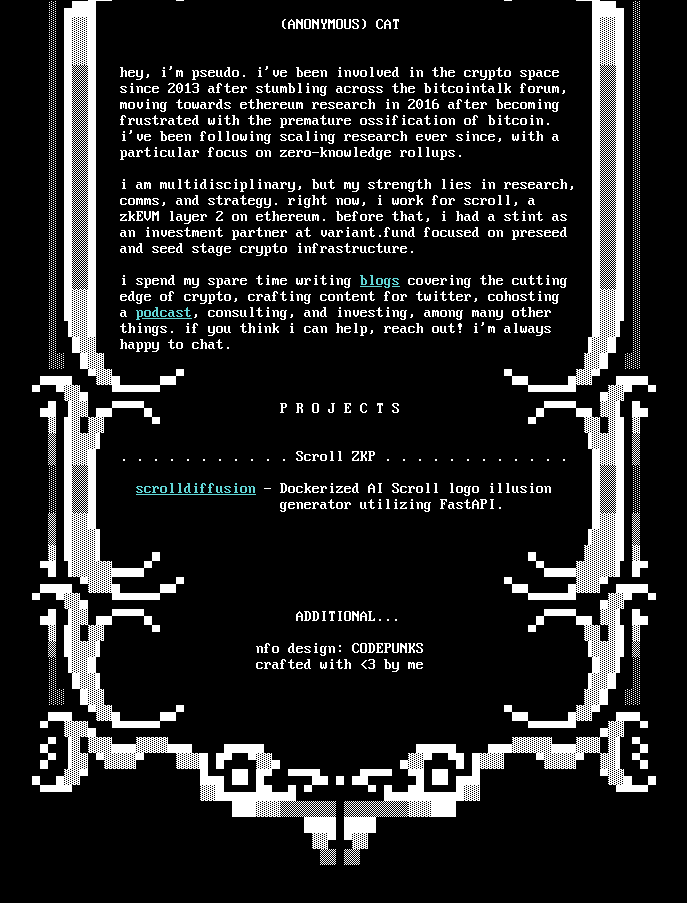
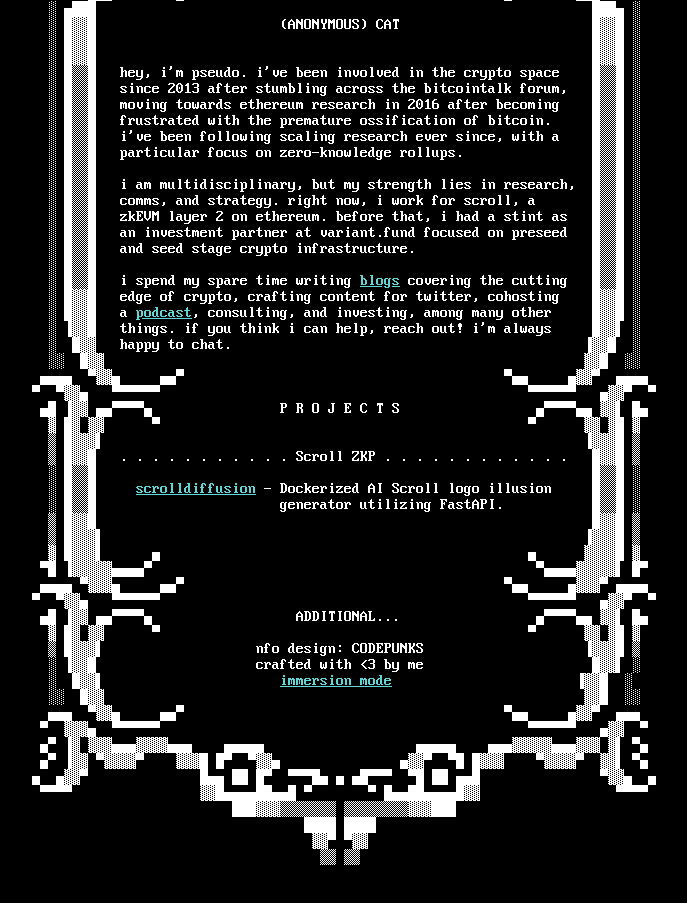
Before and after one commit to pseudotheos/pseudo-zip, a plain HTML site: page index.html in a window 1280 px wide. Shown: the part 647-1550 px from the top of the page, without its empty margins (288-975 px from the left). Drawn offline with Linux system fonts and the light colour scheme.

Commit message:
added immersion mode

```diff
--- a/index.html
+++ b/index.html
@@ -6,6 +6,16 @@
     <meta name="twitter:site" content="@pseudotheos">
     <meta name="twitter:title" content="pseudotheos.xyz">
     <meta name="twitter:image" content="https://i.imgur.com/eC3CxaT.png">
+    <script>
+       function playItHere(e, link) {
+          var audio = document.createElement("audio");
+          var src = document.createElement("source");
+          src.src = link.href;
+          audio.appendChild(src);
+          audio.play();
+          e.preventDefault();
+ }
+    </script>
 </head>
 <body style="background-color: black; color:white">
 <body class="container">
@@ -91,7 +101,7 @@
   ▓ █▓ ▓▓      ▀                                              ▀      ▓▓ ▓█ ▓
   ▒ █▓▓▓▌                   nfo design: CODEPUNKS                    ▐▓▓▓█ ▒
   ░ ▐▓▓█                    crafted with <3 by me                     █▓▓▌ ░
-  ░  █▓▓▌                                                            ▐▓▓█  ░
+  ░  █▓▓▌                      <a href="files/unrealsuperhero3.ogg" onclick="playItHere(event, this)">immersion mode</a>                       ▐▓▓█  ░
   ░░  █▓▓                                                            ▓▓█  ░░
   ▄▄▄  ▀▓▓▄     ▄▄▀                                        ▀▄▄     ▄▓▓▀  ▄▄▄
  ▀  ▓▓▓▄  ▀▀▀▀▀▀                                              ▀▀▀▀▀▀   ▄▓▓  ▀
```
Also changed, not shown: 1 other file.
